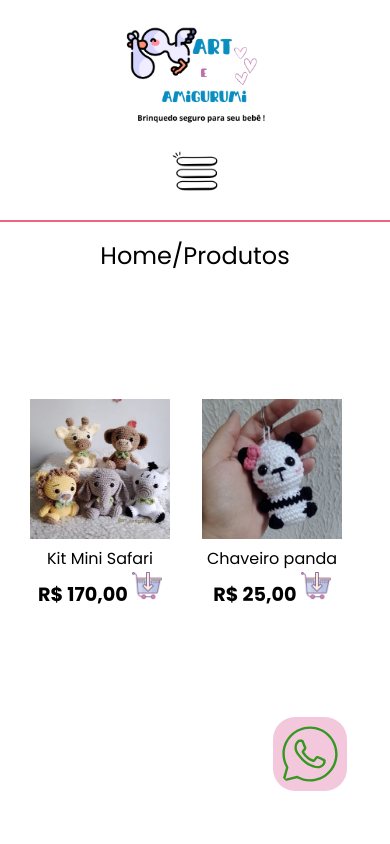
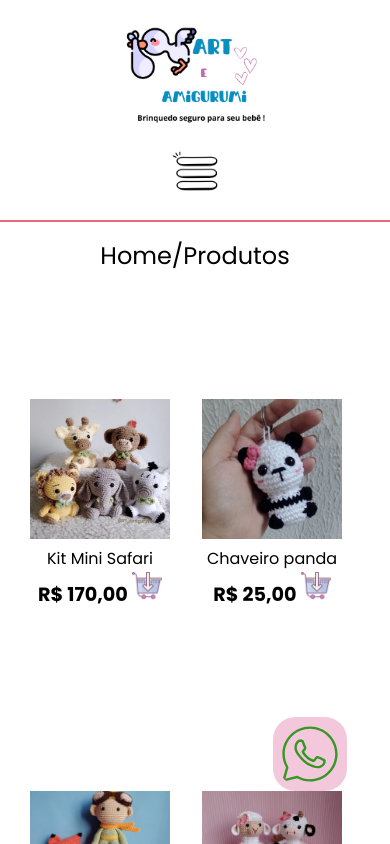
Before and after one commit to franduart/www.arteamigurumioficial.com.br, a plain HTML site: page index.html in a window 390 px wide. Shown: the top 844 px of the page. Drawn offline with Linux system fonts and the light colour scheme.

Commit message:
style.css

```diff
--- a/style.css
+++ b/style.css
@@ -577,7 +577,7 @@ a .btn-whats {
         margin: 0 auto;
         text-align: center;
         margin: 5rem 0;
-        grid-gap: 40% 2rem;
+        grid-gap: 35% 2rem;
         justify-content: center;
         justify-items: center;
         padding: 30px;
```
